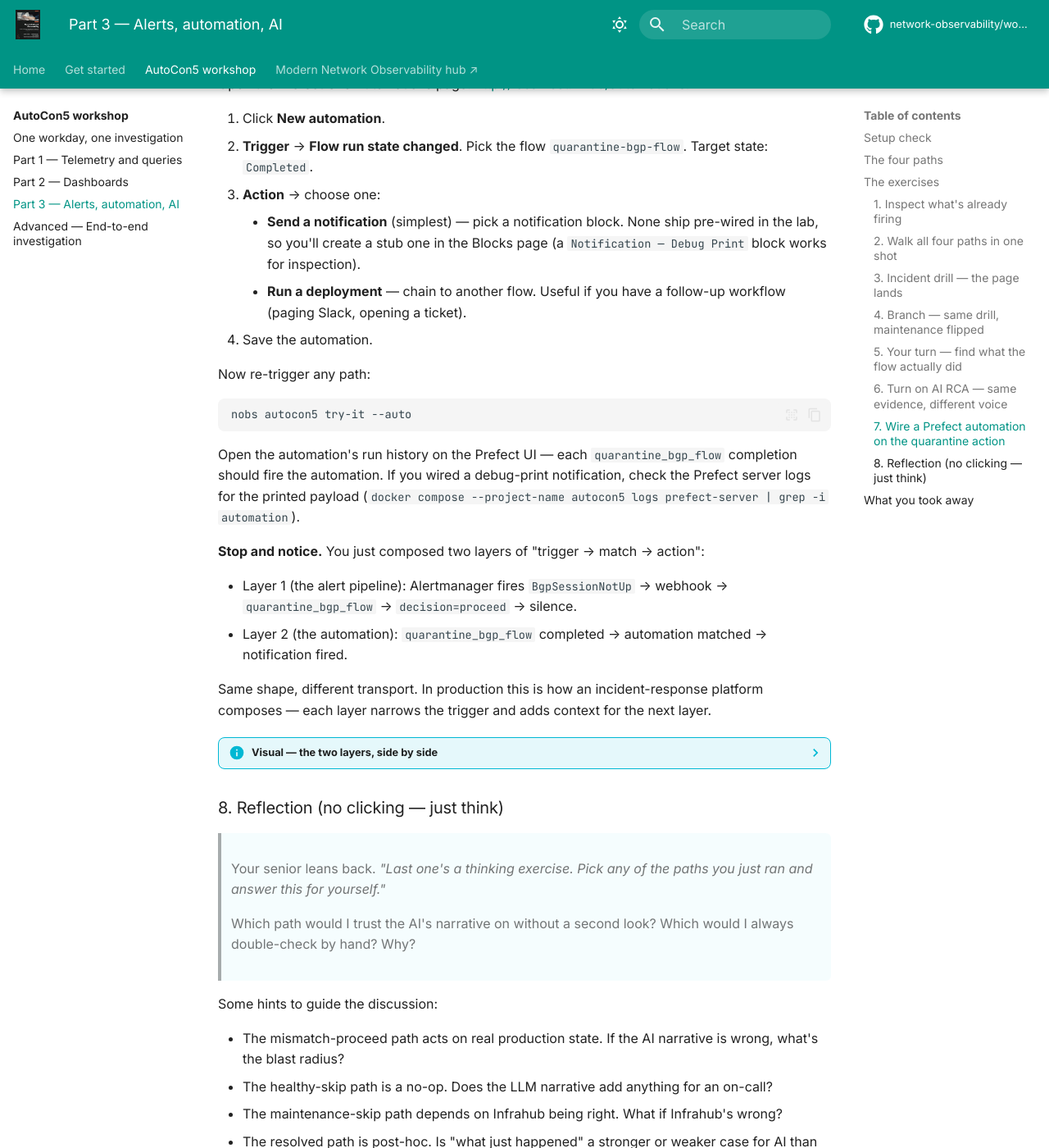
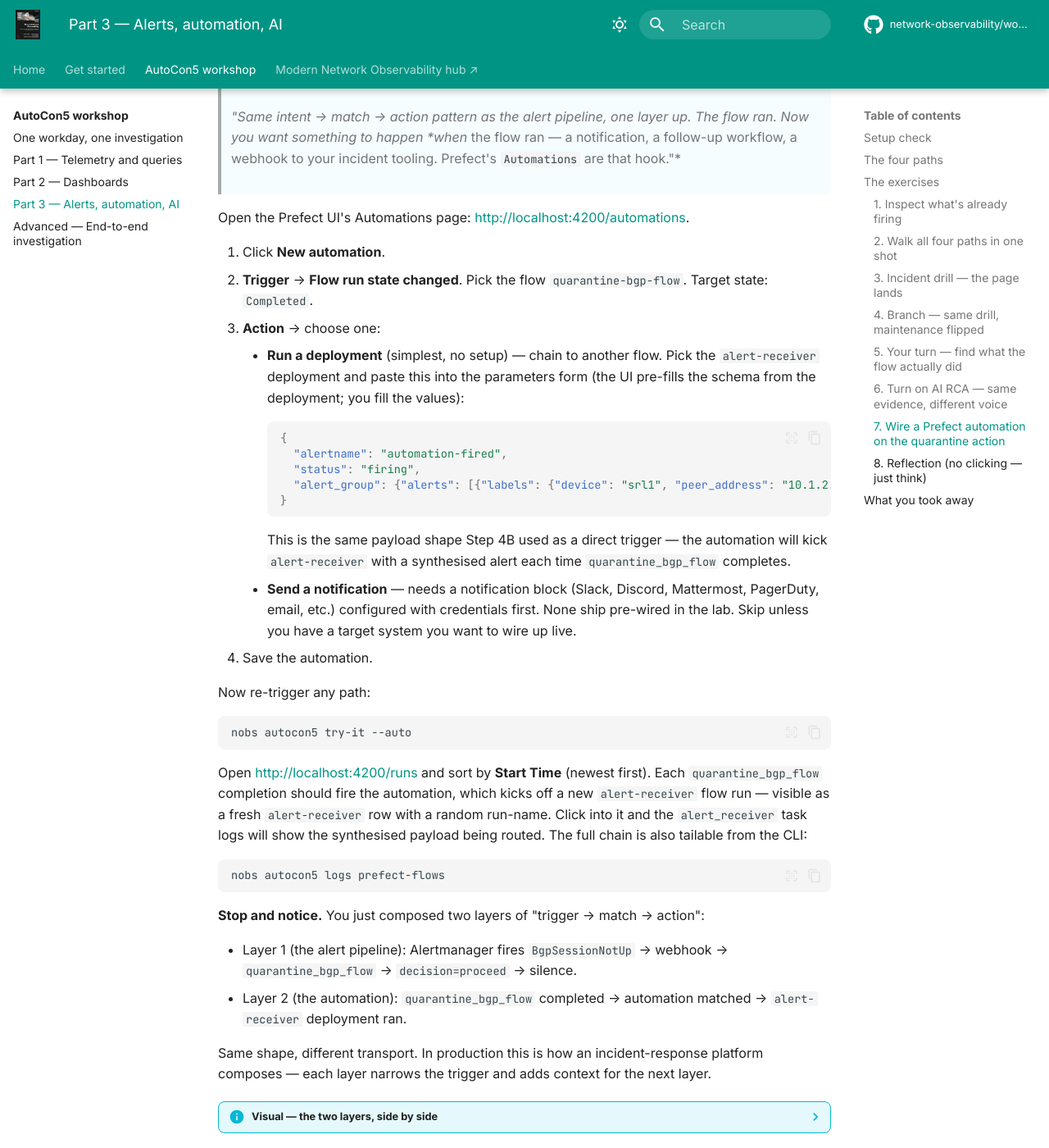
Before and after one commit to network-observability/workshops, an MkDocs documentation site: the page built from docs/workshop/part-3.md, in a window 1280 px wide and 1400 px high, scrolled down 13041 px. Shown: the whole window at 82% size. Built offline with MkDocs 1.6.1 and Material for MkDocs 9.7.7, drawn with Linux system fonts in a browser that asks for light colours; comment, search, counter and statistics services are not loaded; some of the changed text lies outside the part shown.

Commit message:
fix(autocon5): post-1.9 polish — UAT findings on parts 1, 2, 3 (#66)

````diff
--- a/workshops/autocon5/guides/part-3-alerts-automation-ai.md
+++ b/workshops/autocon5/guides/part-3-alerts-automation-ai.md
@@ -102,7 +102,9 @@
 | **In-maintenance → skip** | Device's `maintenance` flag is `true` in Infrahub | `skip` | Audit annotation only |
 | **Resolved → audit trail** | Alert resolved | `resolved` | Audit annotation only |
 
-Annotations land in Loki under `{source="prefect", workflow="autocon5_quarantine_bgp"}` with a `decision` label that takes one of: `proceed`, `skip`, `resolved`. They're visible in **Recent events** feeds on both **Workshop Home** and **Device Health**.
+There's a fifth outcome the policy can emit but that `try-it` doesn't exercise: **`stop`** — fires when the device on the alert isn't in Infrahub at all (the SoT lookup returns nothing). The flow can't decide `proceed` vs `skip` without intent data, so it bails early with `decision=stop` and a `device not found in Infrahub` reason. You'll typically only see it if an alert fires before `nobs autocon5 load-infrahub` has finished seeding the schema — rare, but real.
+
+Annotations land in Loki under `{source="prefect", workflow="autocon5_quarantine_bgp"}` with a `decision` label that takes one of: `proceed`, `skip`, `resolved`, `stop`. They're visible in **Recent events** feeds on both **Workshop Home** and **Device Health**.
 
 ## The exercises
 
@@ -435,9 +437,10 @@
 | skip      |   1-2 |
 | resolved  |   1-2 |
 | (empty)   |   1-3 |  ← AI RCA annotations, which carry an `ai_rca` label, not `decision`
+| stop      |   0-1 |  ← only present if an alert beat Infrahub schema load (see "four paths" above)
 ```
 
-The exact counts depend on how many paths you've driven by hand on top of `try-it`. If you get a single row, you've collapsed too aggressively. If you get dozens of rows, you've left a high-cardinality label unaggregated.
+The exact counts depend on how many paths you've driven by hand on top of `try-it`. The `stop` row may or may not be there — both states are valid. If you get a single row total, you've collapsed too aggressively. If you get dozens of rows, you've left a high-cardinality label unaggregated.
 
 ### 6. Turn on AI RCA — same evidence, different voice
 
@@ -510,8 +513,16 @@
 1. Click **New automation**.
 2. **Trigger** → **Flow run state changed**. Pick the flow `quarantine-bgp-flow`. Target state: `Completed`.
 3. **Action** → choose one:
-    - **Send a notification** (simplest) — pick a notification block. None ship pre-wired in the lab, so you'll create a stub one in the Blocks page (a `Notification — Debug Print` block works for inspection).
-    - **Run a deployment** — chain to another flow. Useful if you have a follow-up workflow (paging Slack, opening a ticket).
+    - **Run a deployment** (simplest, no setup) — chain to another flow. Pick the `alert-receiver` deployment and paste this into the parameters form (the UI pre-fills the schema from the deployment; you fill the values):
+        ```json
+        {
+          "alertname": "automation-fired",
+          "status": "firing",
+          "alert_group": {"alerts": [{"labels": {"device": "srl1", "peer_address": "10.1.2.2", "afi_safi_name": "ipv4-unicast"}}], "groupLabels": {"alertname": "automation-fired"}, "status": "firing"}
+        }
+        ```
+        This is the same payload shape Step 4B used as a direct trigger — the automation will kick `alert-receiver` with a synthesised alert each time `quarantine_bgp_flow` completes.
+    - **Send a notification** — needs a notification block (Slack, Discord, Mattermost, PagerDuty, email, etc.) configured with credentials first. None ship pre-wired in the lab. Skip unless you have a target system you want to wire up live.
 4. Save the automation.
 
 Now re-trigger any path:
@@ -520,12 +531,16 @@
 nobs autocon5 try-it --auto
 ```
 
-Open the automation's run history on the Prefect UI — each `quarantine_bgp_flow` completion should fire the automation. If you wired a debug-print notification, check the Prefect server logs for the printed payload (`docker compose --project-name autocon5 logs prefect-server | grep -i automation`).
+Open <http://localhost:4200/runs> and sort by **Start Time** (newest first). Each `quarantine_bgp_flow` completion should fire the automation, which kicks off a new `alert-receiver` flow run — visible as a fresh `alert-receiver` row with a random run-name. Click into it and the `alert_receiver` task logs will show the synthesised payload being routed. The full chain is also tailable from the CLI:
+
+```bash
+nobs autocon5 logs prefect-flows
+```
 
 **Stop and notice.** You just composed two layers of "trigger → match → action":
 
 - Layer 1 (the alert pipeline): Alertmanager fires `BgpSessionNotUp` → webhook → `quarantine_bgp_flow` → `decision=proceed` → silence.
-- Layer 2 (the automation): `quarantine_bgp_flow` completed → automation matched → notification fired.
+- Layer 2 (the automation): `quarantine_bgp_flow` completed → automation matched → `alert-receiver` deployment ran.
 
 Same shape, different transport. In production this is how an incident-response platform composes — each layer narrows the trigger and adds context for the next layer.
 
````
Also changed, not shown: workshops/autocon5/guides/part-1-telemetry-and-queries.md (+12 -8 lines), 3 other files.
